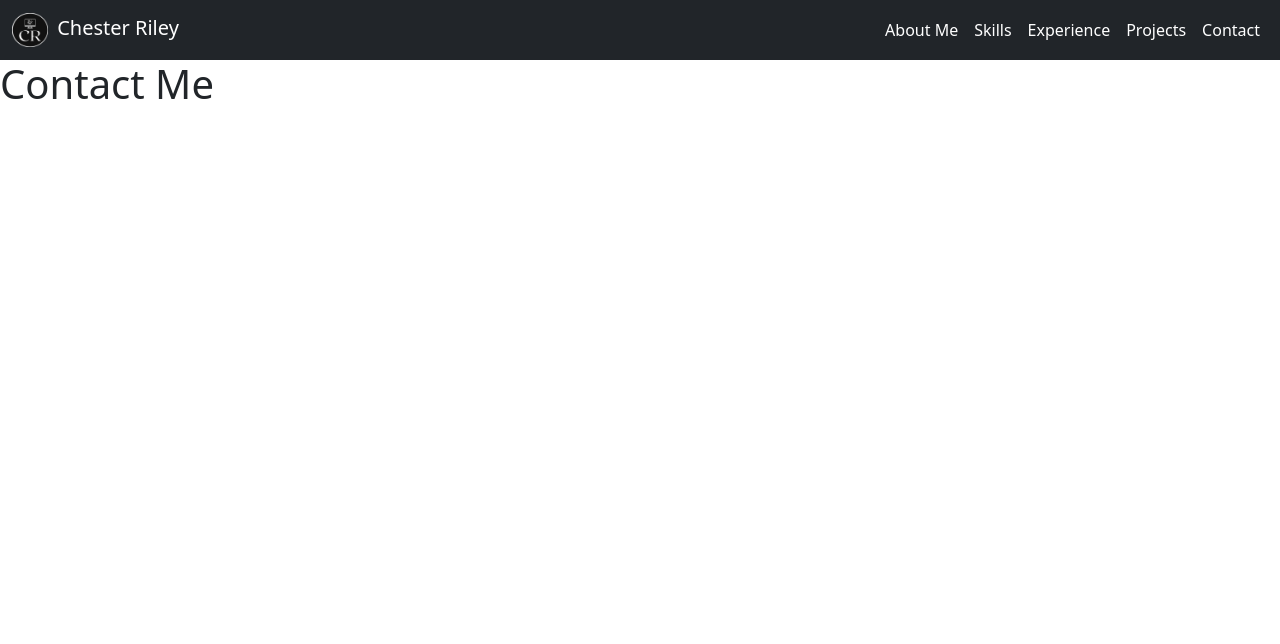
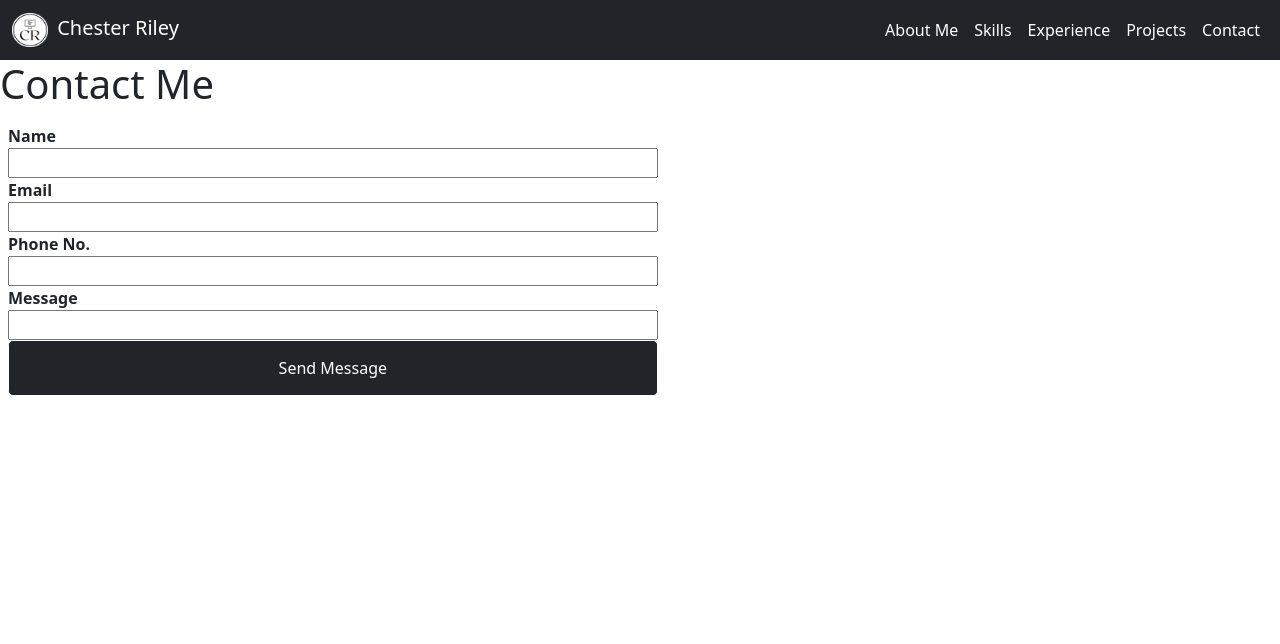
Before and after one commit to bvrple/portfolio_website, a Flask app: page /contact in a window 1280 px wide. Shown: the top 644 px of the page. Run offline with Flask 2, Linux system fonts and the light colour scheme; some libraries are stand-ins or nearby versions.

Commit message:
Cover page complete, contact form started. Remember to include comments in routes.py and .html files

```diff
--- a/application/__init__.py
+++ b/application/__init__.py
@@ -1,60 +1,23 @@
-import pymysql
 import os
-from flask import Flask, render_template, request, redirect, url_for, send_from_directory
+from flask import Flask
+from flask_bootstrap import Bootstrap
 from flask_sqlalchemy import SQLAlchemy
-from flask_bootstrap import Bootstrap
-from flask_wtf.csrf import CSRFProtect
 # from flask_mail import Mail
 
 # Create an instance of Flask
-
 app = Flask(__name__)
 Bootstrap(app)
-csrf = CSRFProtect(app)
-# nav = Nav(app)
 app.config['SQLALCHEMY_DATABASE_URI'] = 'sqlite:///test.db' # Database for offline testing
 app.config['SQLALCHEMY_TRACK_MODIFICATIONS'] = False
 app.config['SECRET_KEY'] = os.getenv('secretkey')
 db = SQLAlchemy(app)
 
-
-
-@app.route('/')
-def index():
-    return render_template('index.html')
-
-@app.route('/profile')
-def profile():
-    return render_template('profile.html')
-
-@app.route('/skills')
-def skills():
-    return render_template('skills.html')
-
-@app.route('/experience')
-def experience():
-    return render_template('experience.html')
-
-@app.route('/projects')
-def projects():
-    return render_template('projects.html')
-
-@app.route('/contact')
-def contact():
-    return render_template('contact.html')
-
-
-
-
-
-
-
+import application.models
+import application.forms
+import application.routes
 
 
 # @app.route('/favicon.ico')
 # def favicon():
 #     return send_from_directory(os.path.join(app.root_path, 'static'),
 #                                'favicon.ico', mimetype='image/vnd.microsoft.icon')
-
-if __name__ == "__main__":
-    app.run(debug=True, host='0.0.0.0')
--- a/application/forms.py
+++ b/application/forms.py
@@ -0,0 +1,13 @@
+from flask_wtf import FlaskForm
+from wtforms import IntegerField, StringField, SubmitField
+from wtforms.validators import InputRequired, Length
+
+class ContactForm(FlaskForm):
+    '''
+    Contact form for the contact me page.
+    '''
+    name = StringField("Name", validators=[InputRequired(), Length(max=40)])
+    email = StringField("Email", validators=[InputRequired(), Length(max=50)])
+    phone = IntegerField("Phone No.", validators=[Length(min=10, max=11, message="Please enter a valid phone number.")])
+    message = StringField("Message", validators=[InputRequired(), Length(min=11)])
+    submit = SubmitField("Send Message")
--- a/application/routes.py
+++ b/application/routes.py
@@ -0,0 +1,40 @@
+from flask import render_template, request, redirect, url_for
+from application import app
+from application.forms import ContactForm
+from application.models import Messages
+
+@app.route('/')
+def index():
+    return render_template('index.html')
+
+@app.route('/profile')
+def profile():
+    return render_template('profile.html')
+
+@app.route('/skills')
+def skills():
+    return render_template('skills.html')
+
+@app.route('/experience')
+def experience():
+    return render_template('experience.html')
+
+@app.route('/projects')
+def projects():
+    return render_template('projects.html')
+
+@app.route('/contact', methods=['GET', 'POST'])
+def contact():
+
+    form = ContactForm()
+
+    if request.method == 'POST':
+        new_message = Messages(name=form.name.data,email=form.email.data, phone=form.phone.data, message=form.message.data)
+        db.session.add(new_message)
+        db.session.commit()
+        return redirect('/task_overview')
+    return render_template('contact.html', form=form)
+
+@app.route('/thank_you')
+def thank_you():
+    return render_template('thank_you.html')
--- a/application/static/main.css
+++ b/application/static/main.css
@@ -61,3 +61,22 @@
 .nav-link {
   color: white !important;
 }
+
+#submit {
+  color: white;
+}
+
+.container-contact.form {
+  display: flex;
+  justify-content: center;
+}
+
+.contact-form {
+  display: flex;
+  flex-direction: column;
+  justify-content: center;
+  border-radius: 3px;
+  padding: 8px;
+  font-weight: bold;
+  width: 52%;
+}
--- a/application/templates/contact.html
+++ b/application/templates/contact.html
@@ -1,4 +1,22 @@
-{% extends "base.html" %}{% block content %}
+{% extends "base.html" %} {% import "bootstrap/wtf.html" as wtf %} {% block
+title %}{% endblock %} {% block content %}
 
-<h1>Contact Me</h1>
+<div class="header">
+  <h1>Contact Me</h1>
+</div>
+
+<div class="container-contact-form">
+  <form class="contact-form" action="{{ url_for('contact') }}" method="POST">
+    {{ form.hidden_tag() }} {{ form.name.label }} {{ form.name }} {{
+    form.email.label }} {{ form.email }} {{ form.phone.label }} {{ form.phone }}
+    {{ form.message.label }} {{ form.message }}
+    <button
+      class="btn btn-lg btn-secondary fw-bold border-white bg-dark form-submit"
+      role="button"
+    >
+      {{ wtf.form_field(form.submit) }}
+    </button>
+  </form>
+</div>
+
 {% endblock %}
--- a/application/templates/index.html
+++ b/application/templates/index.html
@@ -6,7 +6,7 @@
       <h1>Chester Riley</h1>
       <img
         id="display-pic"
-        src="../static/IMG_20160704_013754_2.jpg"
+        src="../static/CR_Logo_Large-modified.png"
         alt="Display Picture"
         width="300"
         height="300"
--- a/application/templates/navbar.html
+++ b/application/templates/navbar.html
@@ -3,7 +3,7 @@
       <a class="navbar-brand" href="{{url_for('index')}}">
         <img
           id="navbar-logo"
-          src="../static/CR_Logo_Large-modified.png"
+          src="../static/CR_Logo_White-modified.png"
           alt=""
           width="40"
           height="34"
```
Also changed, not shown: application/models.py (+11 -0 lines), application/templates/thank_you.html (added, +10 -0 lines), application/static/CR_Logo_White-modified.png (added), run.py (renamed from main.py).
